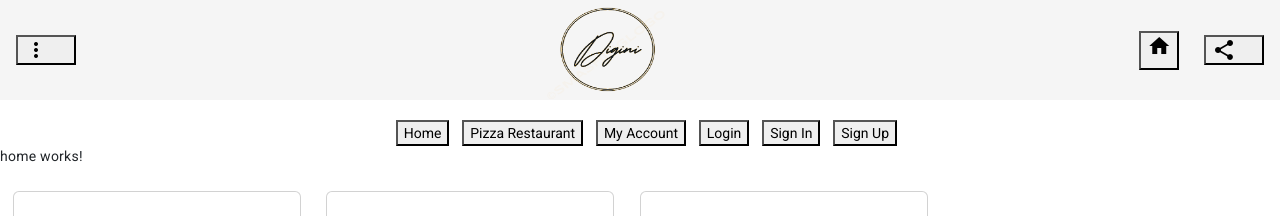
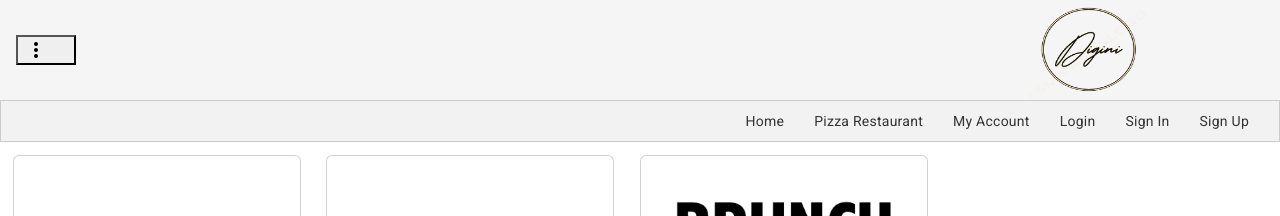
Before and after one commit to DiegoUpgradeHub/front-end-digini-foods, an Angular app: page /home in a window 1280 px wide. Shown: the top 216 px of the page. Built offline with nearby package versions, Linux system fonts and the light colour scheme.

Commit message:
creo componente menu, replanteo el menu y lo añado a home header

```diff
--- a/src/app/app.component.html
+++ b/src/app/app.component.html
@@ -1,19 +1,10 @@
 
 <app-header></app-header>
 
-<div class="menu" style="text-align:center">
-  <!-- <h1>
-    Rutas
-  </h1> -->
-    <button routerLink="/home">Home</button>
-    <button routerLink="/restaurant-pizza">Pizza Restaurant</button>
-    <button routerLink="/my-account">My Account</button>
-    <button routerLink="/login-form">Login</button>
-    <button routerLink="/sign-in">Sign In</button>
-    <button routerLink="/sign-up">Sign Up</button>
+<app-menu></app-menu>
 
 
-</div>
+
 <router-outlet></router-outlet>
 
 <app-footer></app-footer>
--- a/src/app/app.module.ts
+++ b/src/app/app.module.ts
@@ -11,6 +11,7 @@ import { BrowserAnimationsModule } from '@angular/platform-browser/animations';
 
 //Importación de componentes
 import { AppComponent } from './app.component';
+import { MenuComponent } from './menu/menu.component';
 
 //Importación componentes CRUD usuarios y productos
 
@@ -20,6 +21,7 @@ import { AppComponent } from './app.component';
 @NgModule({
   declarations: [
     AppComponent,
+    MenuComponent,
 
   ],
   imports: [
--- a/src/app/components/shared/header/header.component.html
+++ b/src/app/components/shared/header/header.component.html
@@ -1,6 +1,6 @@
 <mat-toolbar class="header-principal">
   <button mat-icon-button class="example-icon" aria-label="Example icon-button with menu icon">
-    <mat-icon >more_vert</mat-icon>
+  <mat-icon >more_vert</mat-icon>
   </button>
 
 <div class="container-logo">
@@ -8,12 +8,11 @@
 </div>
   <!-- <span class="example-spacer"></span> -->
 
-
-  <button mat-icon-button class="example-iconFavorite-icon" aria-label="Example icon-button with heart icon">
+ <!-- <button mat-icon-button class="example-iconFavorite-icon" aria-label="Example icon-button with heart icon">
     <mat-icon>home</mat-icon>
   </button>
   <button mat-icon-button class="example-icon" aria-label="Example icon-button with share icon">
     <mat-icon>share</mat-icon>
-  </button>
+  </button>-->
 
 </mat-toolbar>
--- a/src/app/components/shared/header/header.component.scss
+++ b/src/app/components/shared/header/header.component.scss
@@ -14,8 +14,8 @@
 }
 .container-logo{
   display: flex;
-  justify-content: center;
-  width:90%;
+  justify-content:end;
+  width:100%;
   height: 150px;
 }
 .logo{
--- /dev/null
+++ b/src/app/menu/menu.component.html
@@ -0,0 +1,10 @@
+<nav>
+    <ul>
+      <li><a routerLink="/home">Home</a></li>
+      <li><a routerLink="/restaurant-pizza">Pizza Restaurant</a></li>
+      <li><a routerLink="/my-account">My Account</a></li>
+      <li><a routerLink="/login-form">Login</a></li>
+      <li><a routerLink="/sign-in">Sign In</a></li>
+      <li><a routerLink="/sign-up">Sign Up</a></li>
+    </ul>
+  </nav>
--- /dev/null
+++ b/src/app/menu/menu.component.scss
@@ -0,0 +1,32 @@
+nav {
+    background-color: #f2f2f2;
+    border: 1px solid #ccc;
+    padding: 10px;
+  }
+
+  ul {
+    list-style: none;
+    margin: 0;
+    padding: 0;
+  }
+
+  li {
+    display: inline-block;
+    margin-right: 10px;
+  }
+
+  a {
+    color: #333;
+    text-decoration: none;
+    padding: 5px 10px;
+  }
+
+  a:hover {
+    background-color: #333;
+    color: #fff;
+  }
+
+  nav {
+    display: flex;
+    justify-content: flex-end;
+  }
--- a/src/app/pages/home/home.component.html
+++ b/src/app/pages/home/home.component.html
@@ -1,4 +1,4 @@
-<p>home works!</p>
+<!--<p>home works!</p>-->
 
 <!--container principal-->
 
@@ -68,6 +68,6 @@
 
   <!-- inicio texto about us-->
 <div class="texto-about-us">
-  <p>Ambitioni dedisse scripsisse iudicaretur. Cras mattis iudicium purus sit amet fermentum. Donec sed odio operae, eu vulputate felis rhoncus. Praeterea iter est quasdam res quas ex communi. At nos hinc posthac, sitientis piros Afros. Petierunt uti sibi concilium totius Galliae in diem certam indicere. Cras mattis iudicium purus sit amet fermentum.</p>
+  <p>DIGINI es una aplicación que permite a grupos de hostelería tener todas sus informaciones en un único lugar siempre actualizadas. Con DIGINI, los usuarios pueden gestionar sus menús, inventarios, pedidos y pagos de manera eficiente y sin problemas.</p>
 </div>
   <!--final texto about us-->
```
Also changed, not shown: src/app/menu/menu.component.ts (added, +10 -0 lines), src/app/pages/home/home.component.scss (line endings or trailing spaces), 1 other file (tests, documents, lock files or other folders).
